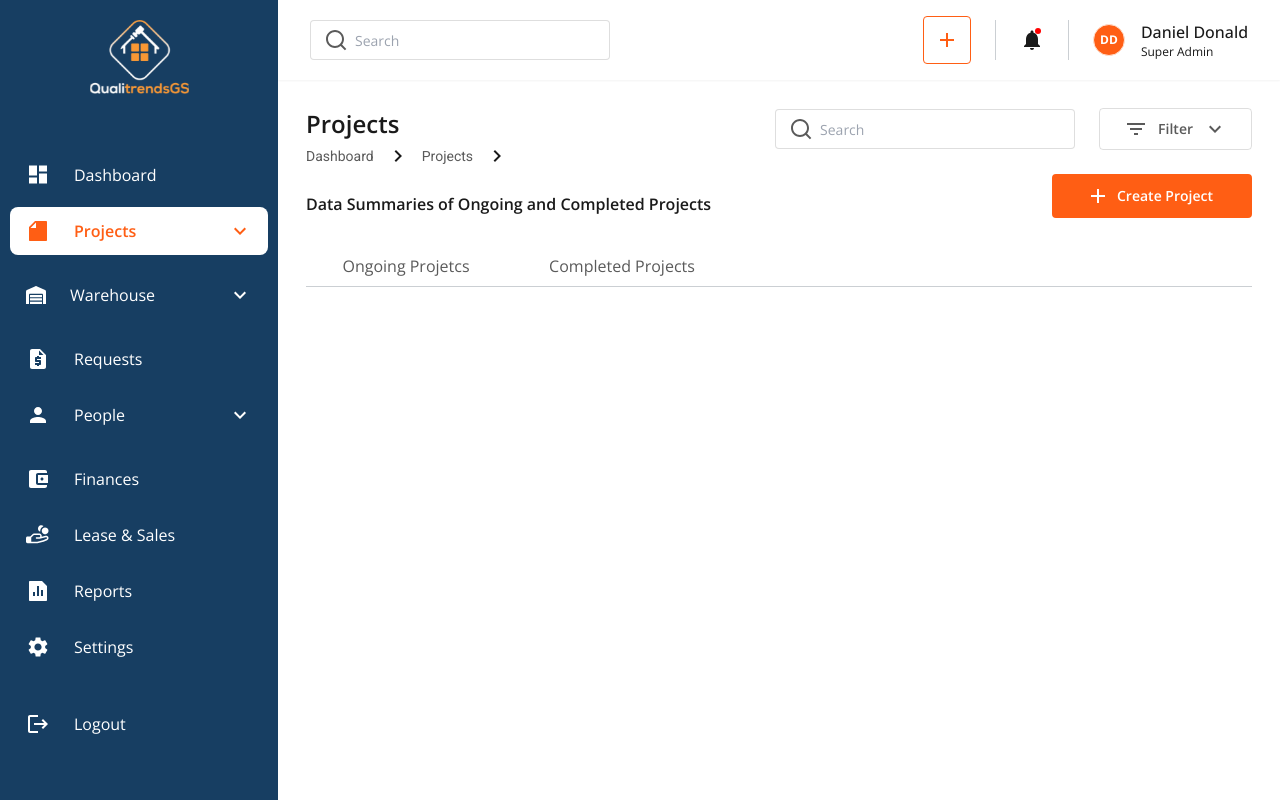
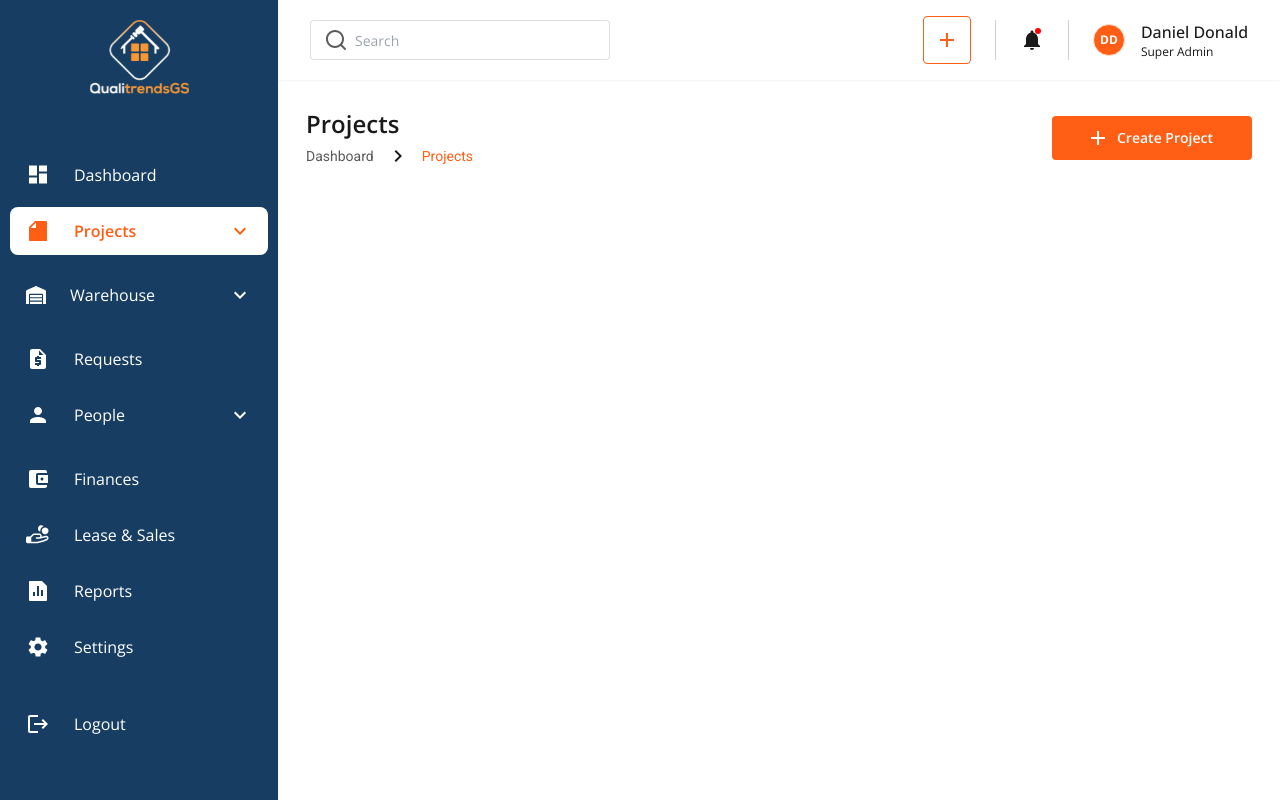
Before and after one commit to ntamiegbe/qualitrends-admin, a Next.js app: page /projects in a window 1280 px wide. Built offline with nearby package versions, Linux system fonts and the light colour scheme.

Commit message:
Refactor: project layout and navigation components

```diff
--- a/src/app/(main)/projects/layout.tsx
+++ b/src/app/(main)/projects/(layout)/layout.tsx
@@ -16,10 +16,6 @@ const ProjectsLayout = ({ children }: ProjectsLayoutProps) => {
 	const pathname = usePathname();
 
 	const routes = [
-		// {
-		// 	name: "all projects",
-		// 	path: "/projects/all-projects",
-		// },
 		{
 			name: "ongoing projetcs",
 			path: "/projects/ongoing-projects",
@@ -38,7 +34,7 @@ const ProjectsLayout = ({ children }: ProjectsLayoutProps) => {
 	});
 
 	const {
-		formState: { errors, isValid },
+		formState: { errors },
 		watch,
 	} = methods;
 
@@ -52,7 +48,7 @@ const ProjectsLayout = ({ children }: ProjectsLayoutProps) => {
 						<span>
 							<Icons.CaretIcon className='fill-black-900 transform -rotate-90' />
 						</span>
-						<span>Projects</span>
+						<Link href='/projects'>Projects</Link>
 						<span>
 							<Icons.CaretIcon className='fill-black-900 transform -rotate-90' />
 						</span>
--- a/src/app/(main)/projects/page.tsx
+++ b/src/app/(main)/projects/page.tsx
@@ -1,3 +1,4 @@
+import Projects from "@/components/projects/Projects";
 import { Metadata } from "next";
 
 export const metadata: Metadata = {
@@ -5,7 +6,7 @@ export const metadata: Metadata = {
 };
 
 const ProjectsPage = () => {
-	return <div></div>;
+	return <Projects />;
 };
 
 export default ProjectsPage;
--- a/src/components/global/Table/index.tsx
+++ b/src/components/global/Table/index.tsx
@@ -8,9 +8,7 @@ import Icons from "@/components/icons";
 type TableProps<T> = {
 	data: T[];
 	rowComponent: (row: T, index: number, length: number) => JSX.Element;
-	mobileComponent?: () => JSX.Element;
 	title?: string;
-	showMobileTitleOnly?: boolean;
 	isLoading?: boolean;
 	isFetching?: boolean;
 	children?: React.ReactNode;
@@ -21,7 +19,6 @@ type TableProps<T> = {
 	height?: string;
 	loaderLength?: number;
 	emptyStateMessage?: string;
-	mobileTitleStickyOffset?: string;
 	tableHeaderLeftComponent?: () => JSX.Element;
 	tableMobileFooter?: () => JSX.Element;
 	footerComponent?: () => JSX.Element;
--- a/src/components/layout/Navigation/index.tsx
+++ b/src/components/layout/Navigation/index.tsx
@@ -22,16 +22,16 @@ const Navigation = () => {
 			to: "/projects",
 			icon: <Icons.ProjectsIcon className='fill-inherit' />,
 			children: [
-				// {
-				// 	name: "All Projects",
-				// 	to: "/projects/all-projects",
-				// },
+				{
+					name: "Projects",
+					to: "/projects",
+				},
 				{
 					name: "Ongoing Projects",
 					to: "/projects/ongoing-projects",
 				},
 				{
-					name: "Completed Project",
+					name: "Completed Projects",
 					to: "/projects/completed-projects",
 				},
 			],
--- a/src/components/layout/NavigationLink/index.tsx
+++ b/src/components/layout/NavigationLink/index.tsx
@@ -71,7 +71,7 @@ const NavigationLink = ({ link }: NavigationLinkProps) => {
 									className={cn(
 										"block text-sm transition-all text-black-900 px-8 py-[18.5px]",
 										{
-											"font-semibold text-primary": pathname.includes(child.to),
+											"font-semibold bg-[#FF69001A]": child.to === pathname,
 										}
 									)}
 									href={child.to}>
--- /dev/null
+++ b/src/components/projects/Projects/index.tsx
@@ -0,0 +1,37 @@
+"use client";
+
+import Button from "@/components/global/Button";
+import Icons from "@/components/icons";
+import Link from "next/link";
+
+const Projects = () => {
+	return (
+		<div>
+			<div className='lg:flex lg:space-x-5 lg:items-center justify-between'>
+				<div>
+					<h1 className='lg:text-2xl font-semibold'>Projects</h1>
+					<div className='text-sm lg:text-sm text-black-500 font-Roboto flex items-center space-x-3 mt-1'>
+						<Link href='/dashboard'>Dashboard</Link>
+						<span>
+							<Icons.CaretIcon className='fill-black-900 transform -rotate-90' />
+						</span>
+						<span className='text-primary '>Projects</span>
+					</div>
+				</div>
+				<div className='space-y-4 lg:space-y-6 max-lg:mt-4'>
+					<div className='flex justify-between items-center lg:justify-end'>
+						<Button className='w-[200px] max-lg:h-9'>
+							<div className='flex items-center space-x-3'>
+								<Icons.PlusIcon className='fill-white' />
+								<div>Create Project</div>
+							</div>
+						</Button>
+					</div>
+				</div>
+			</div>
+			<div></div>
+		</div>
+	);
+};
+
+export default Projects;
```
Also changed, not shown: src/app/(main)/projects/(layout)/completed-projects/page.tsx (renamed from src/app/(main)/projects/completed-projects/page.tsx), src/app/(main)/projects/(layout)/ongoing-projects/page.tsx (renamed from src/app/(main)/projects/ongoing-projects/page.tsx).
